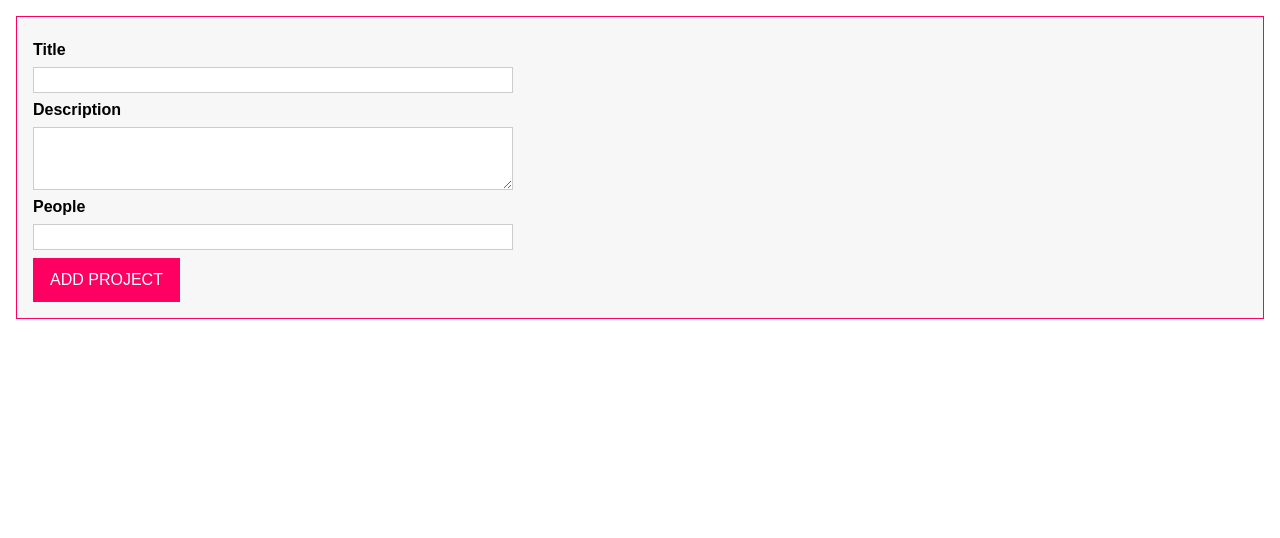
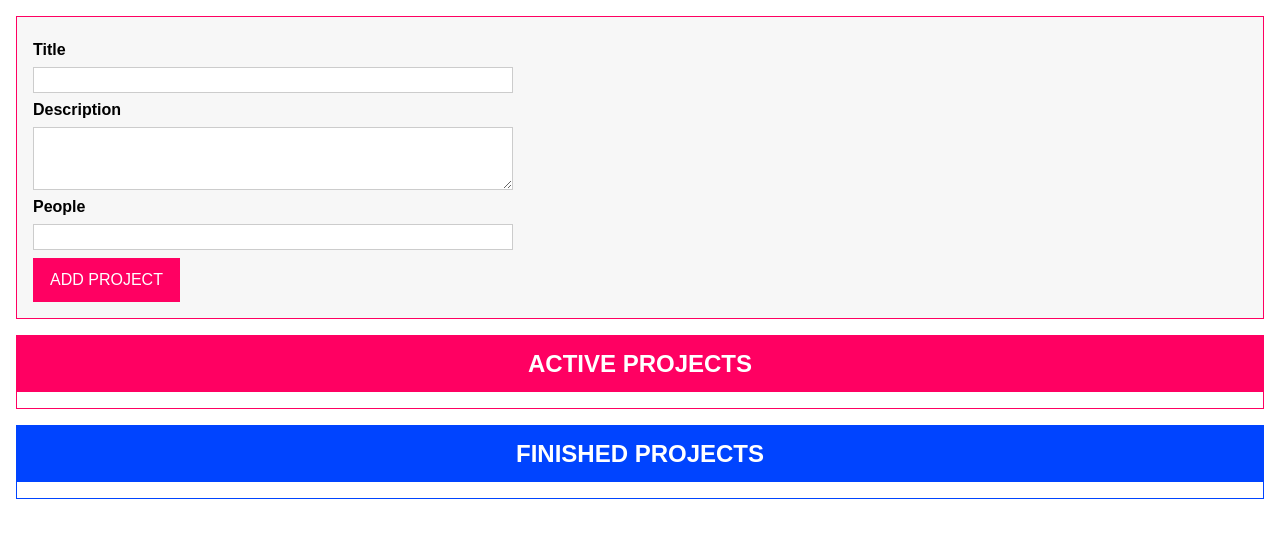
Before and after one commit to FilonenkoDima/Drag-And-Drop, a website with bundled scripts: page index.html in a window 1280 px wide. Built offline with nearby package versions, Linux system fonts and the light colour scheme.

Commit message:
render projects lists

```diff
--- a/app.css
+++ b/app.css
@@ -55,6 +55,32 @@ button:active {
   border-color: #a80041;
 }
 
+.projects {
+  margin: 1rem;
+  border: 1px solid #ff0062;
+}
+
+.projects header {
+  background: #ff0062;
+  height: 3.5rem;
+  display: flex;
+  justify-content: center;
+  align-items: center;
+}
+
+#finished-projects {
+  border-color: #0044ff;
+}
+
+#finished-projects header {
+  background: #0044ff;
+}
+
+.projects h2 {
+  margin: 0;
+  color: white;
+}
+
 #user-input {
   margin: 1rem;
   padding: 1rem;
--- a/src/app.ts
+++ b/src/app.ts
@@ -54,6 +54,40 @@ function autobind(_: any, _2: string | Symbol, descriptor: PropertyDescriptor) {
     },
   };
   return adjDescriptor;
+}
+
+// ProjectList Class
+class ProjectList {
+  templateElement: HTMLTemplateElement;
+  hostElement: HTMLDivElement;
+  element: HTMLElement;
+
+  constructor(private type: "active" | "finished") {
+    this.templateElement = document.getElementById(
+      "project-list"
+    )! as HTMLTemplateElement;
+    this.hostElement = document.getElementById("app") as HTMLDivElement;
+
+    const importedNode = document.importNode(
+      this.templateElement.content,
+      true
+    );
+    this.element = importedNode.firstElementChild as HTMLElement;
+    this.element.id = `${type}-projects`;
+    this.attach();
+    this.renderContent();
+  }
+
+  private renderContent() {
+    const listId = `${this.type}-projects-list`;
+    this.element.querySelector("ul")!.id = listId;
+    this.element.querySelector("h2")!.textContent =
+      this.type.toUpperCase() + " PROJECTS";
+  }
+
+  private attach() {
+    this.hostElement.insertAdjacentElement("beforeend", this.element);
+  }
 }
 
 // ProjectInput Class
@@ -152,3 +186,5 @@ class ProjectInput {
 }
 
 const ptjInput = new ProjectInput();
+const activePrjList = new ProjectList("active");
+const finishedPrjList = new ProjectList("finished");
```
